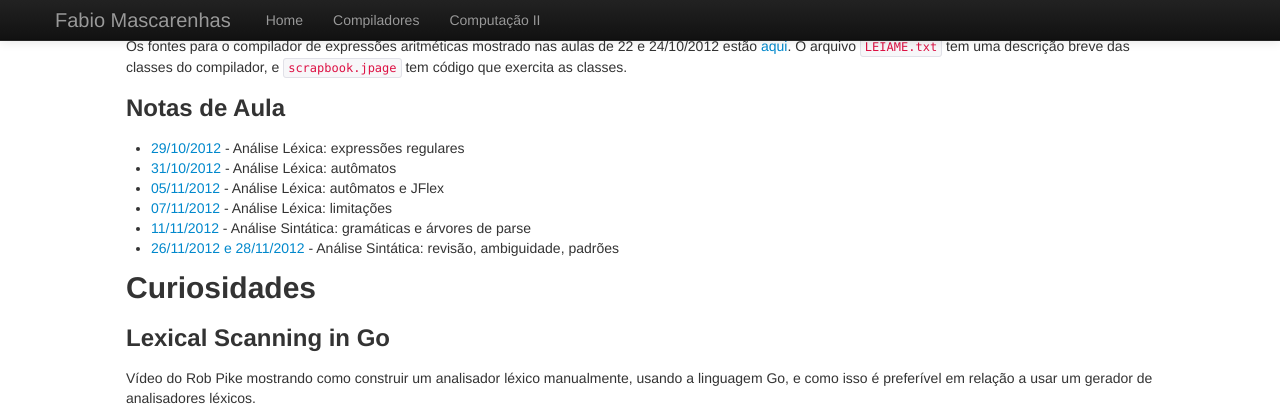
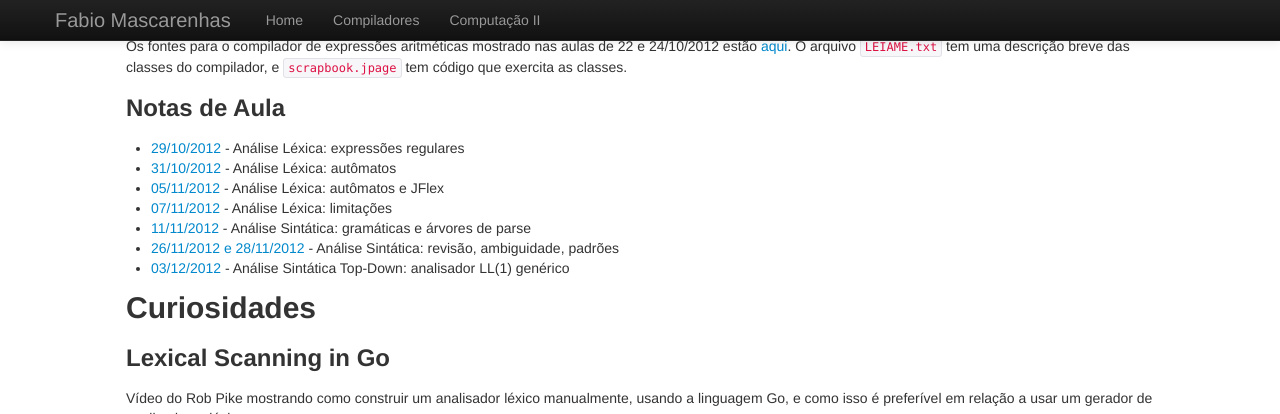
Before and after one commit to fabiomascarenhas/fabiomascarenhas.github.com, a Jekyll site: the page built from comp/index.md, in a window 1280 px wide and 900 px high, scrolled down 1345 px, cut to the strip 0-414 px from the top of the window. Built offline with Jekyll 4.4.1, drawn with Linux system fonts in a browser that asks for light colours.

Commit message:
notas de aula compiladores 03/12/2012

```diff
--- a/comp/index.md
+++ b/comp/index.md
@@ -120,6 +120,7 @@ tem código que exercita as classes.
 * [07/11/2012](Lexico_07112012.zip) - Análise Léxica: limitações
 * [11/11/2012](Parsing_11112012.zip) - Análise Sintática: gramáticas e árvores de parse
 * [26/11/2012 e 28/11/2012](Parsing_28112012.zip) - Análise Sintática: revisão, ambiguidade, padrões
+* [03/12/2012](Parsing_03122012.zip) - Análise Sintática Top-Down: analisador LL(1) genérico
 
 Curiosidades
 ------------
```
Also changed, not shown: 1 other file.
